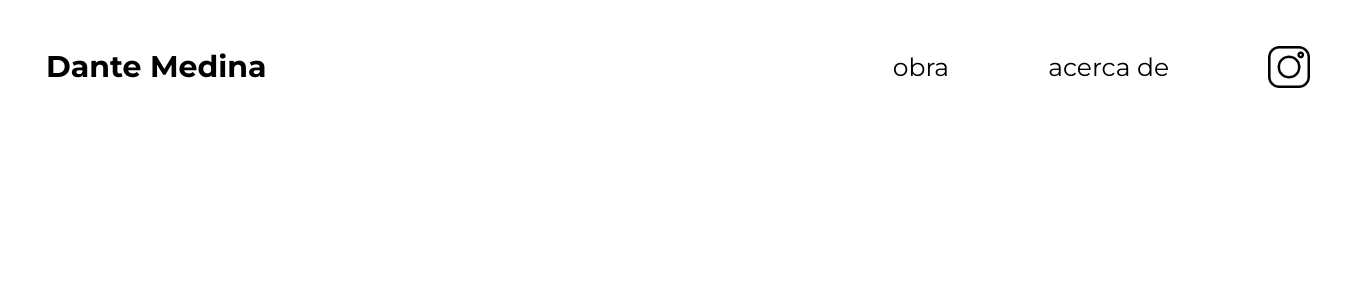
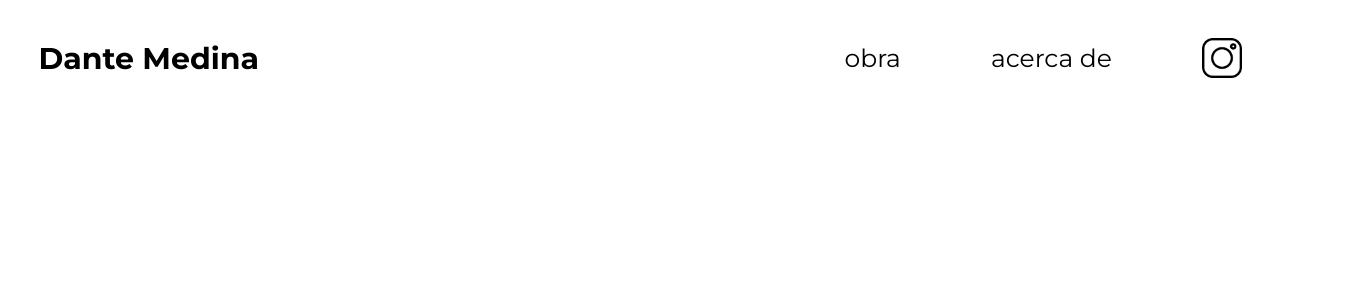
Before and after one commit to emjuarez/dante-medina, a Next.js app: page / in a window 1280 px wide. Shown: the top 300 px of the page, 1348 px wide, since content can reach past the window. Built offline with nearby package versions, Linux system fonts and the light colour scheme.

Commit message:
body fix

```diff
--- a/components/layout/header.jsx
+++ b/components/layout/header.jsx
@@ -24,7 +24,11 @@ const Header = (props) => {
         </div>
 
     ):(
+        <>
+
+
         <div className={styles.mobileMainDiv}>
+
           <div className={styles.headerTag}>
             <Link href="/" className={styles.pageTitle}>Dante Medina</Link>
             <img
@@ -50,6 +54,8 @@ const Header = (props) => {
             </div>
           ) : null}
         </div>
+        </>
+
     )}
 
     </>
--- a/components/layout/header.module.css
+++ b/components/layout/header.module.css
@@ -1,4 +1,3 @@
-
 
 .mobileMainDiv {
     display: flex;
--- /dev/null
+++ b/pages/_app.js
@@ -0,0 +1,6 @@
+import '../styles/global.css'
+
+// This default export is required in a new `pages/_app.js` file.
+export default function MyApp({ Component, pageProps }) {
+  return <Component {...pageProps} />
+}
```
